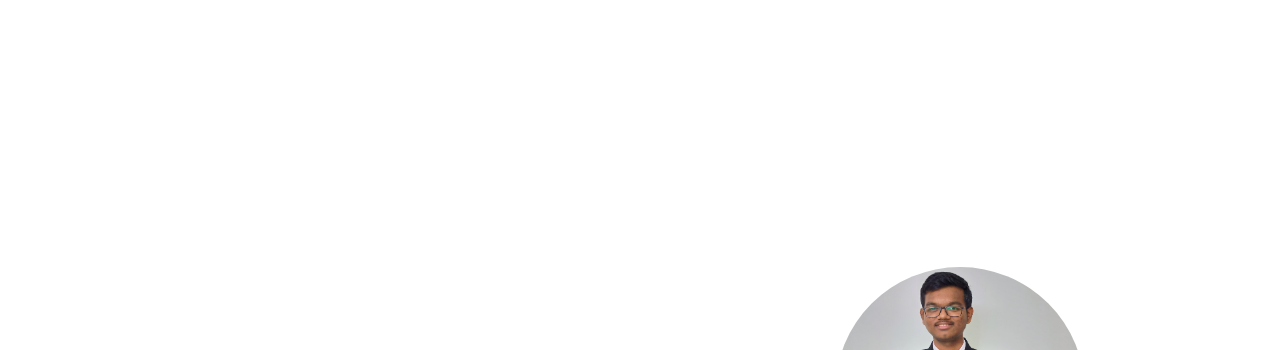
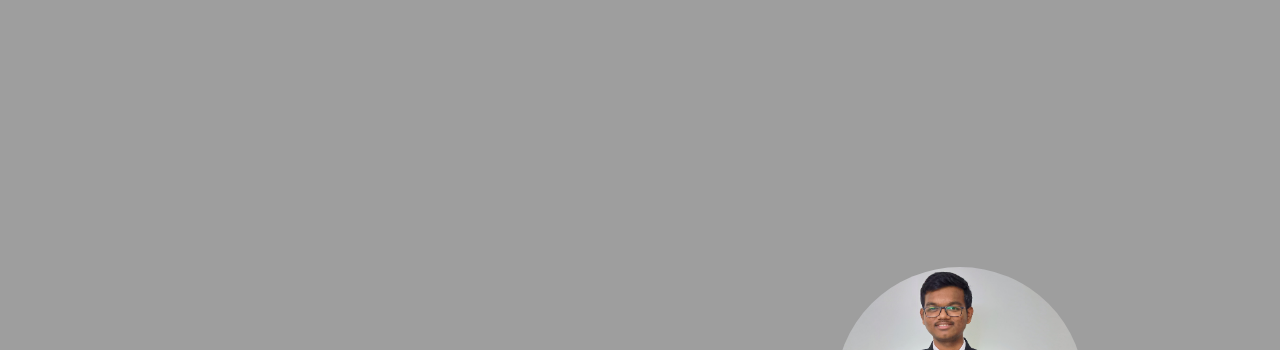
Before and after one commit to Pranavlovescode/ip-exp-3, a plain HTML site: page index.html in a window 1280 px wide. Shown: the part 56-406 px from the top of the page. Drawn offline with nearby package versions, Linux system fonts and the light colour scheme; the site is published under a folder, as on GitHub Pages, so addresses that start at the root find nothing.

Commit message:
small change

```diff
--- a/index.html
+++ b/index.html
@@ -21,7 +21,7 @@
         }
 
         .bg-image {
-            background-image: url('/public/bg.jpg');
+            background-image: url('./public/bg.jpg');
             background-position: center;
             background-repeat: no-repeat;
             background-size: cover;
```
